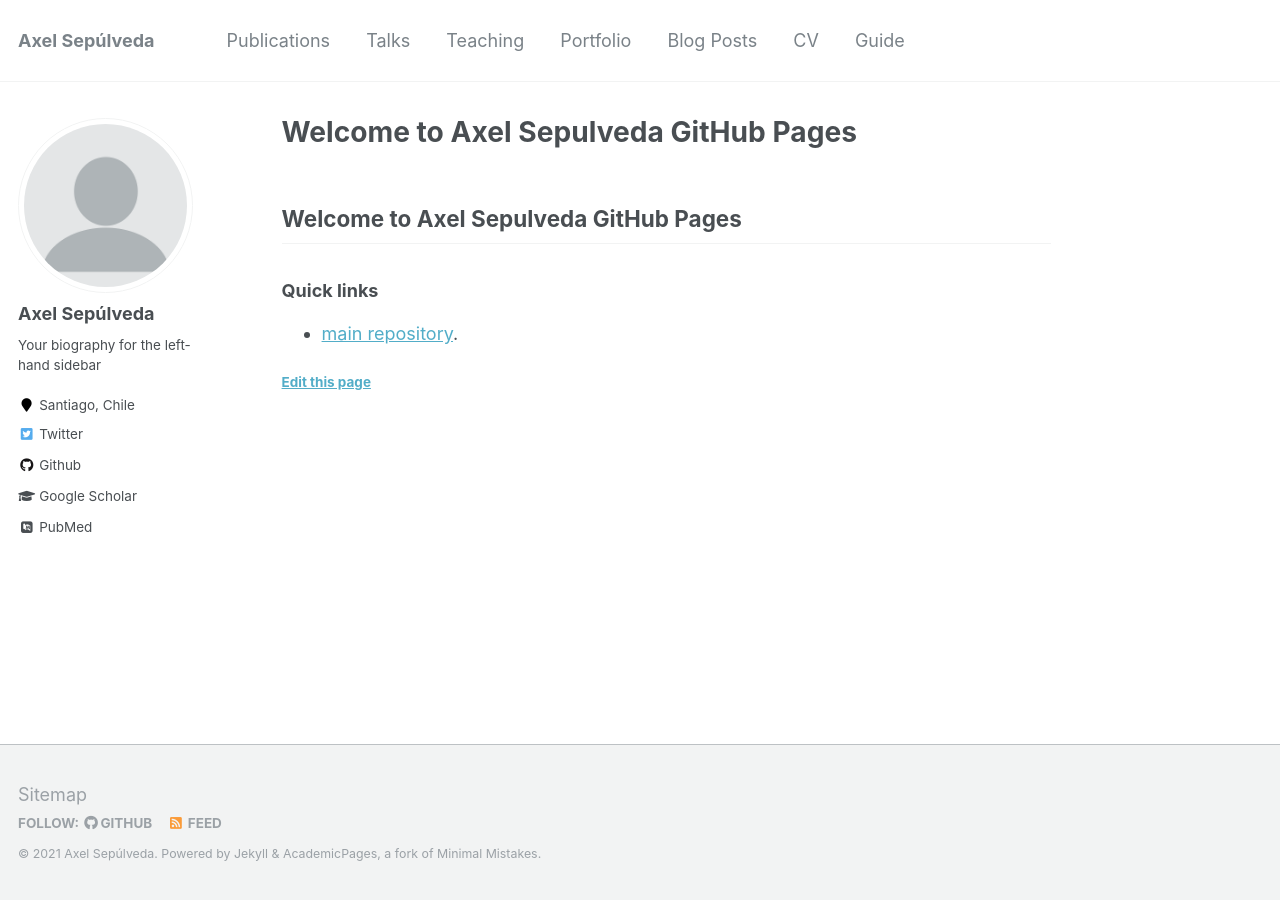
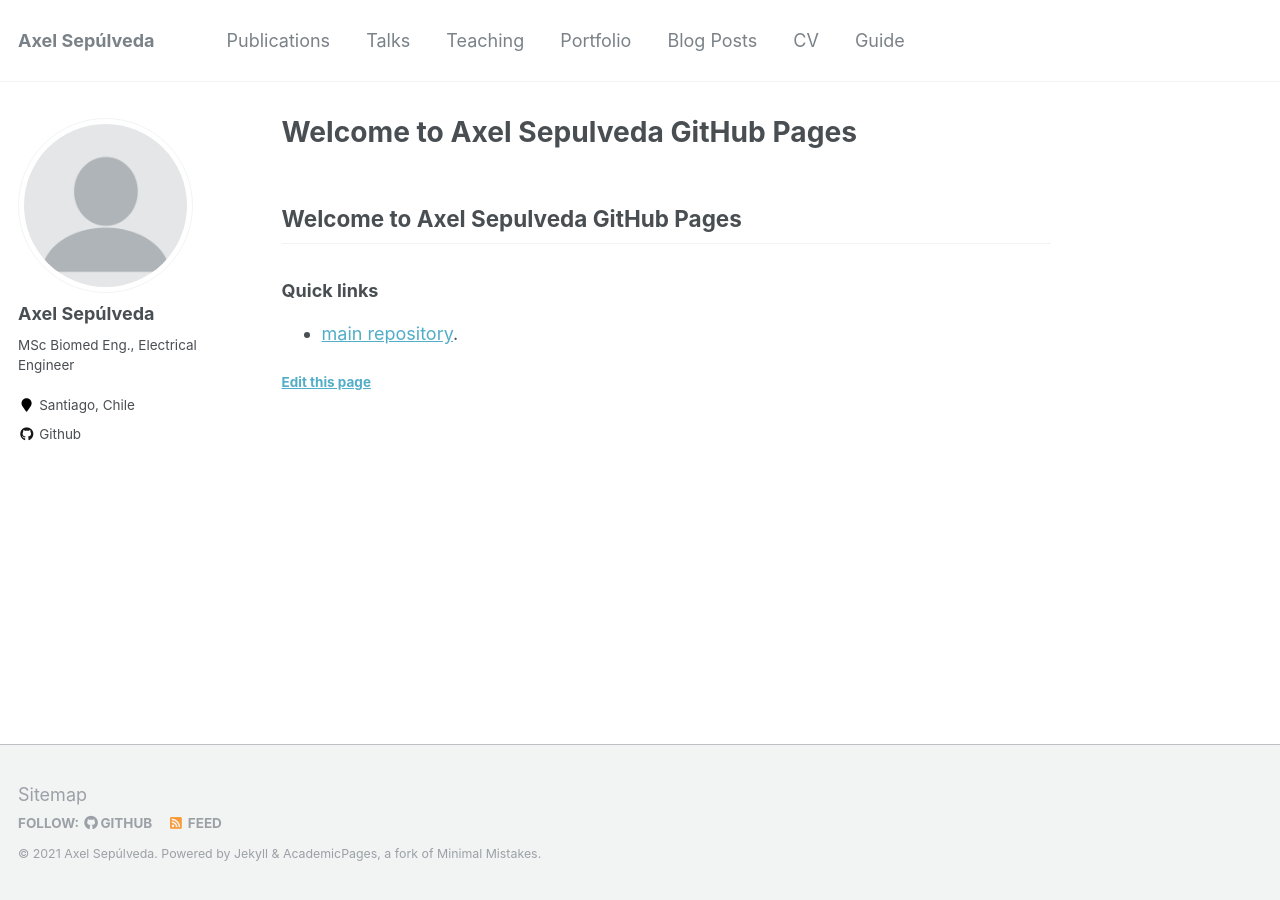
Before and after one commit to Axel-Sepulveda/Axel-Sepulveda.github.io, a Jekyll site: the page built from index.md, in a window 1280 px wide. Built offline with Jekyll 4.4.1, drawn with Linux system fonts in a browser that asks for light colours; some web fonts are replaced; our own code applies the rules of GitHub Pages for plain Markdown files.

Commit message:
Update _config.yml

```diff
--- a/_config.yml
+++ b/_config.yml
@@ -13,7 +13,7 @@ name                     : &name "Axel Sepúlveda"
 description              : &description "MSc Biomed Eng., Electrical Engineer"
 url                      : https://axel-sepulveda.github.io/ # the base hostname & protocol for your site e.g. "https://mmistakes.github.io"
 baseurl                  : "" # the subpath of your site, e.g. "/blog"
-repository               : "https://github.com/chepo92"
+repository               : "chepo92"
 teaser                   :  # filename of teaser fallback teaser image placed in /images/, .e.g. "500x300.png"
 breadcrumbs              : false # true, false (default)
 words_per_minute         : 160
@@ -82,11 +82,11 @@ analytics:
 author:
   name             : "Axel Sepúlveda"
   avatar           : "profile.png"
-  bio              : "Your biography for the left-hand sidebar"
+  bio              : "MSc Biomed Eng., Electrical Engineer"
   location         : "Santiago, Chile"
   employer         :
-  pubmed           : ""
-  googlescholar    : ""
+  pubmed           :
+  googlescholar    :
   email            :
   researchgate     :  # example: "https://www.researchgate.net/profile/yourprofile"
   uri              :
@@ -96,7 +96,7 @@ author:
   flickr           :
   facebook         :
   foursquare       :
-  github           : "https://github.com/chepo92"
+  github           : "chepo92"
   google_plus      :
   keybase          :
   instagram        :
@@ -109,7 +109,7 @@ author:
   stackoverflow    : # http://stackoverflow.com/users/123456/username
   steam            :
   tumblr           :
-  twitter          : "replacethistwitterhandle"
+  twitter          :
   vine             :
   weibo            :
   xing             :
```
